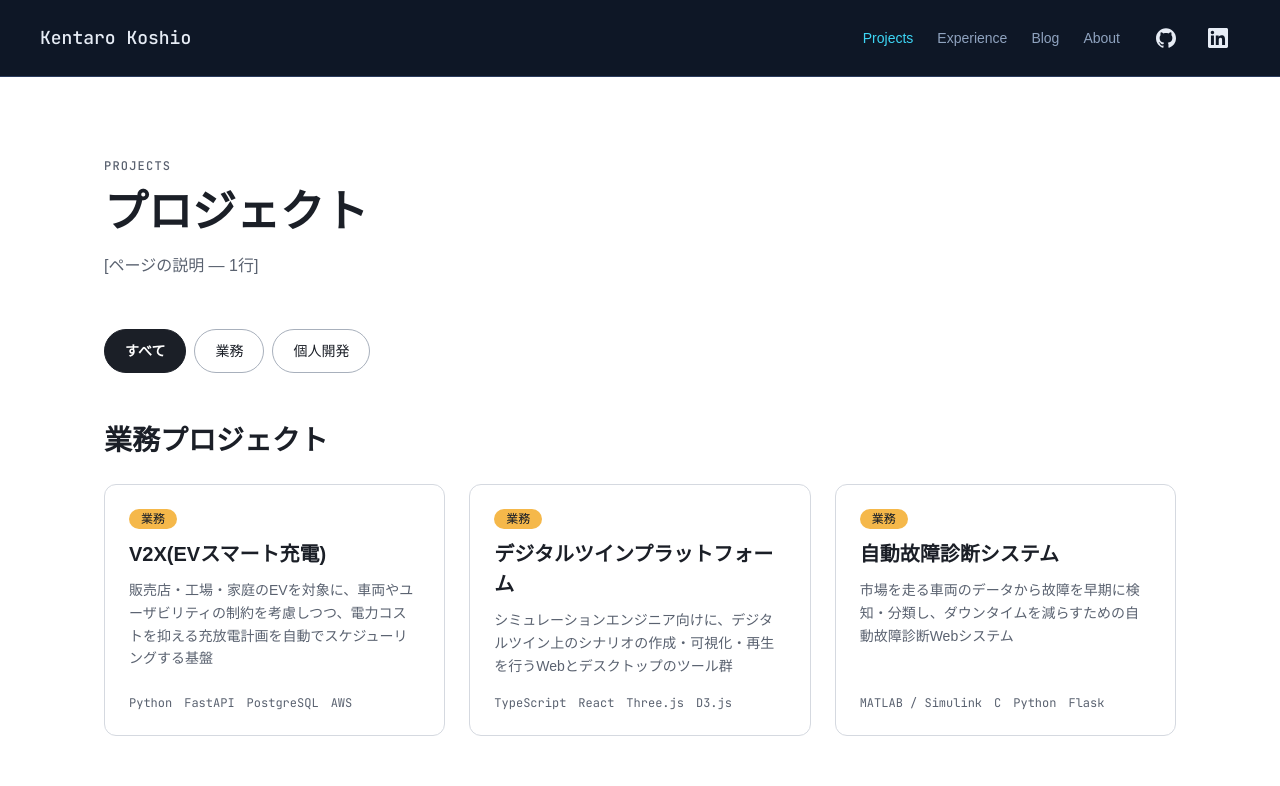
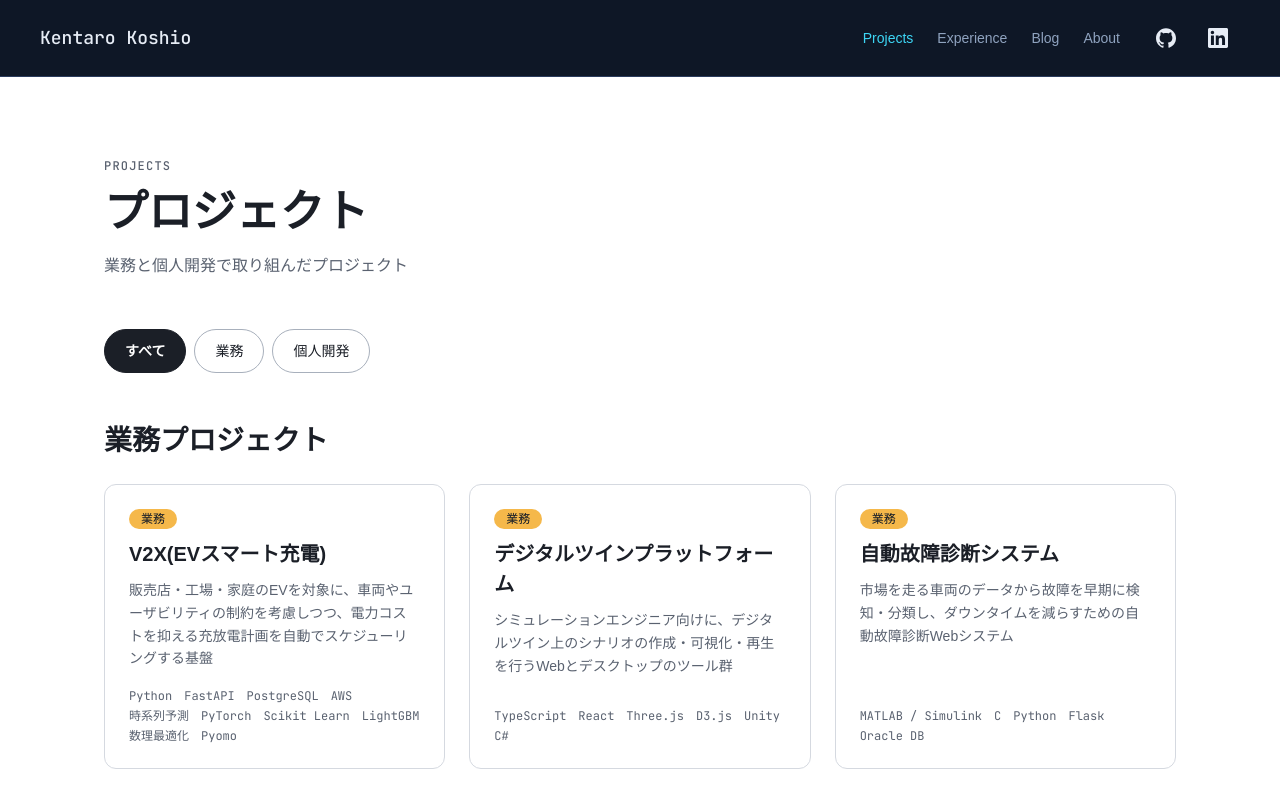
Before and after one commit to koshio123/portfolio, a Next.js app: page /projects in a window 1280 px wide. Shown: the top 786 px of the page. Built offline with nearby package versions, Linux system fonts and the light colour scheme; a web font is replaced by a local one.

Commit message:
Projects 一覧の技術スタックを全件表示、ページ説明を記入、Woven の表記を英語に

```diff
--- a/app/projects/page.tsx
+++ b/app/projects/page.tsx
@@ -11,7 +11,7 @@ export const metadata: Metadata = {
 export default function ProjectsPage() {
   return (
     <div className="container-page flex flex-col gap-12 py-20">
-      <SectionHeading as="h1" label="PROJECTS" title="プロジェクト" description="[ページの説明 — 1行]" />
+      <SectionHeading as="h1" label="PROJECTS" title="プロジェクト" description="業務と個人開発で取り組んだプロジェクト" />
       <ProjectsBrowser projects={projects} />
     </div>
   );
--- a/components/projects/ProjectCard.tsx
+++ b/components/projects/ProjectCard.tsx
@@ -20,8 +20,8 @@ export function ProjectCard({ project, large = false }: { project: Project; larg
         <h3 className="text-h3 font-bold">{project.title}</h3>
         <p className="text-sm leading-relaxed text-ink-muted">{project.summary}</p>
         {large && (
-          <p className="mt-auto flex flex-wrap gap-3 pt-2 font-mono text-xs text-ink-muted">
-            {project.stack.slice(0, 4).map((s) => (
+          <p className="mt-auto flex flex-wrap gap-x-3 gap-y-1 pt-2 font-mono text-xs text-ink-muted">
+            {project.stack.map((s) => (
               <span key={s}>{s}</span>
             ))}
           </p>
--- a/content/experience.ts
+++ b/content/experience.ts
@@ -45,8 +45,8 @@ export const careers: Career[] = [
   },
   {
     period: "2023.01 – 2024.12",
-    company: "ウーブン・バイ・トヨタ(出向)",
-    title: "Software Engineer — デジタルツインプラットフォーム",
+    company: "Woven by Toyota(出向)",
+    title: "Software Engineer — Digital Twin Platform",
     highlights: [
       "シミュレーションの設計・可視化・再生のためのフロントエンドと社内ツールを開発(Web、デスクトップ)",
       "3Dシナリオビルダー(React、Three.js)を設計・実装し、シナリオ作成を効率化",
```
